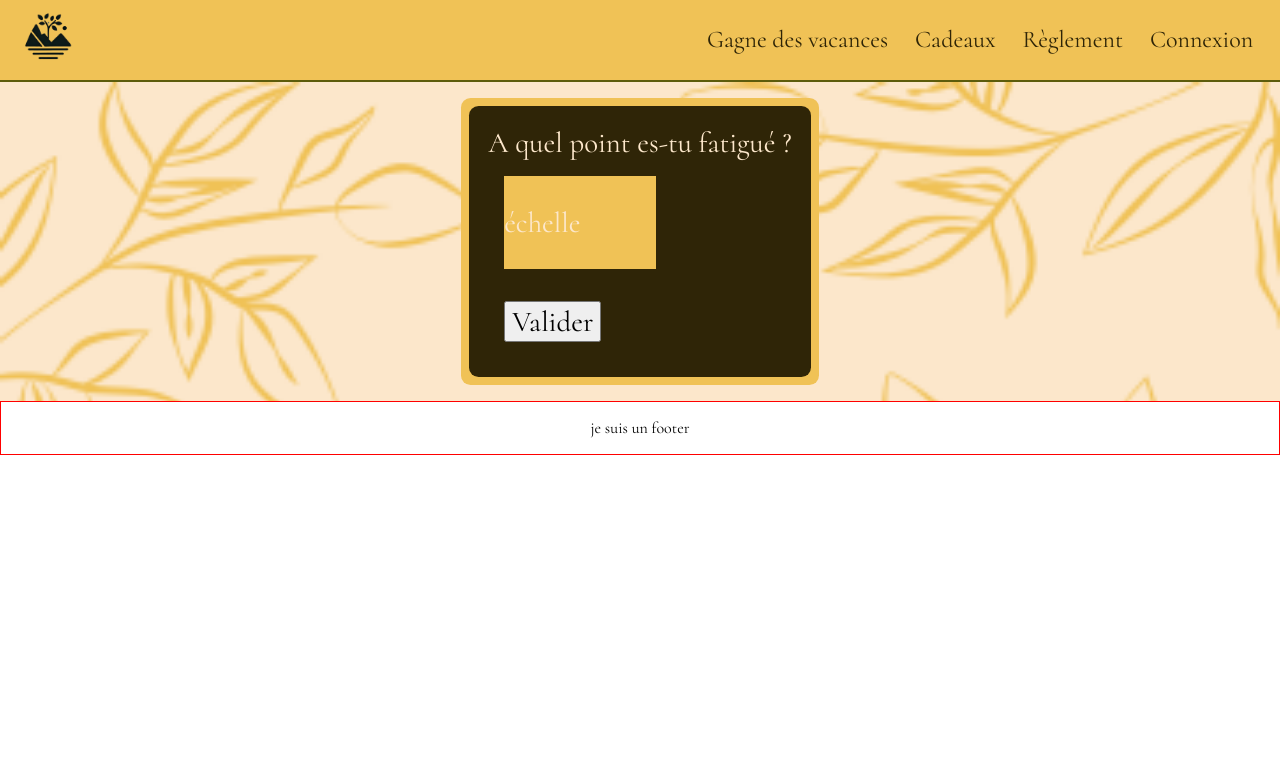
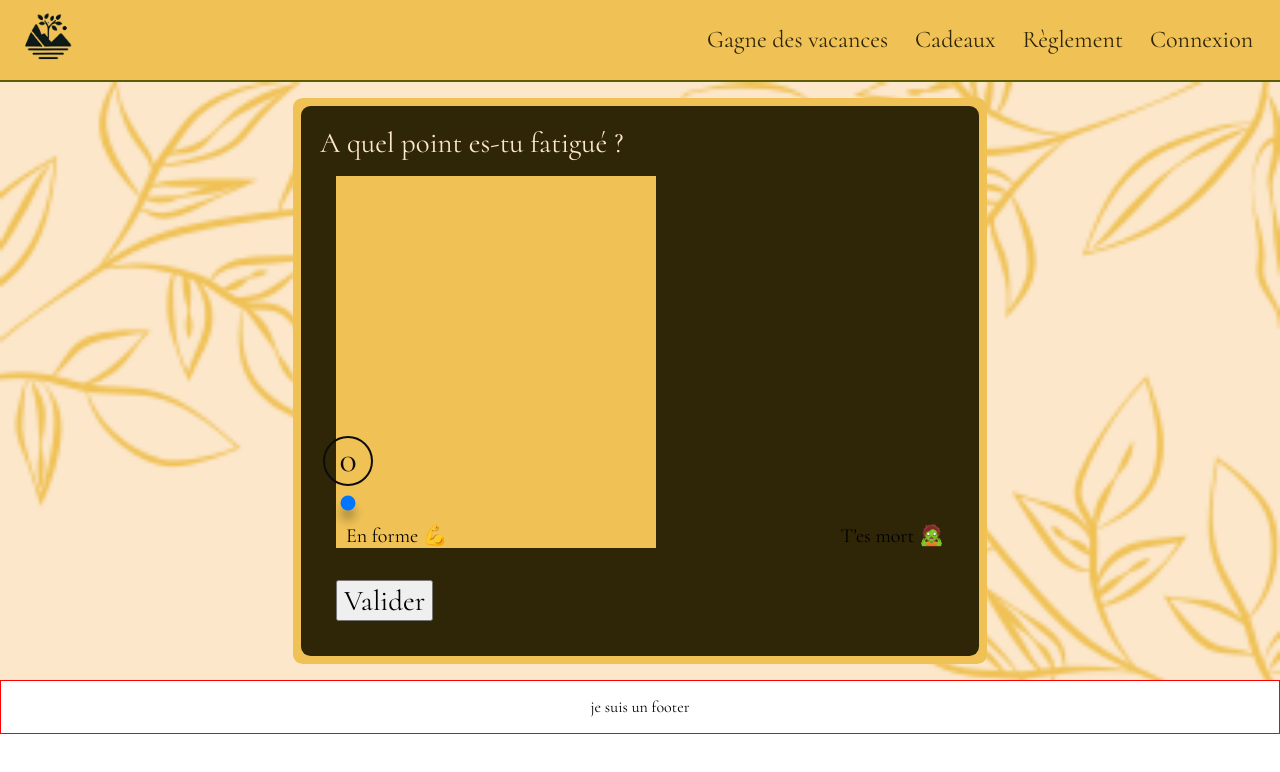
Before and after one commit to ChloeSeclier/Hackathon2025-TEC, a React (Vite) app: page /jeu in a window 1280 px wide. Both pictures are taken after a click on the button "Valider". Shown: the top 772 px of the page. Built offline with nearby package versions, Linux system fonts and the light colour scheme.

Commit message:
jeu finish

```diff
--- a/src/App.jsx
+++ b/src/App.jsx
@@ -1,16 +1,16 @@
 import { Outlet } from 'react-router-dom';
-
+import { ScaleProvider } from './components/scaleContext';
 import Footer from './components/Footer';
 import Header from './components/Header';
 
 function App() {
-  // const { pathname } = useLocation();
-
   return (
     <>
       <Header />
       <main>
-        <Outlet />
+        <ScaleProvider>
+          <Outlet />
+        </ScaleProvider>
       </main>
 
       <Footer />
--- a/src/components/Scale.jsx
+++ b/src/components/Scale.jsx
@@ -1,24 +1,16 @@
-import React, { useState } from 'react';
+import React, { useContext } from 'react';
+import { ScaleContext } from '../components/scaleContext';
 import '../css/scale.css';
 
 function Scale() {
-  // Valeur du slider
-  const [value, setValue] = useState(0);
-  // Calculer la position du bullet
+  const { value, handleSliderChange } = useContext(ScaleContext);
+
   const max = 5;
-  const bulletPosition = (value / max) * 578; // Calcul de la position du bullet
-
-  const handleSliderChange = (event) => {
-    setValue(event.target.value); // Mettre à jour la valeur du slider
-  };
+  const bulletPosition = (value / max) * 578;
 
   return (
     <div className="container">
-      <div
-        className="range-slider"
-        //   style={{ position: 'relative' }}
-      >
-        {/* Afficher la valeur dynamique du bullet */}
+      <div className="range-slider">
         <span
           id="rs-bullet"
           className="rs-label"
@@ -33,14 +25,13 @@ function Scale() {
           value={value}
           min="0"
           max={max}
-          onInput={handleSliderChange}
+          onInput={(event) => handleSliderChange(event.target.value)}
         />
       </div>
 
       <div className="box-minmax">
-        <span>0</span>
-
-        <span>{max}</span>
+        <span>En forme 💪</span>
+        <span>T'es mort 🧟</span>
       </div>
     </div>
   );
--- a/src/components/jeu.jsx
+++ b/src/components/jeu.jsx
@@ -1,11 +1,14 @@
-import { useState } from 'react';
+import { useContext, useEffect, useState } from 'react';
 import { listQuestion } from '../objet/listQuestion';
+import Scale from '../components/Scale';
+import { ScaleContext, ScaleProvider } from '../components/scaleContext';
 
 export default function Jeu() {
   const [indexQuestion, setIndexQuestion] = useState(0);
   const question = listQuestion[indexQuestion];
   const [score, setScore] = useState(0);
   const [answerChoiced, setAnswerChoiced] = useState(0);
+  const { value } = useContext(ScaleContext);
 
   function handleValider() {
     // if(answerChoiced)
@@ -13,6 +16,17 @@ export default function Jeu() {
     setIndexQuestion(indexQuestion + 1);
     setAnswerChoiced(0);
   }
+  useEffect(() => {
+    if (question.typeRep !== 'boolean' && listQuestion.length > indexQuestion) {
+      if (value > 3) {
+        setAnswerChoiced(1);
+      } else {
+        setAnswerChoiced(0);
+      }
+    }
+  }, [value]);
+
+  console.log(score);
 
   return (
     <div className="container-jeu">
@@ -39,8 +53,7 @@ export default function Jeu() {
                     </div>
                   ))
                 ) : (
-                  //Display l'échelle faire le if dans l'échelle et sortir 1 ou 0 dans setAnswerChoiced()
-                  <p>échelle</p>
+                  <Scale />
                 )}
               </div>
               <button
--- /dev/null
+++ b/src/components/scaleContext.jsx
@@ -0,0 +1,19 @@
+import React, { createContext, useState } from 'react';
+
+const ScaleContext = createContext();
+
+const ScaleProvider = ({ children }) => {
+  const [value, setValue] = useState(0);
+
+  const handleSliderChange = (newValue) => {
+    setValue(newValue);
+  };
+
+  return (
+    <ScaleContext.Provider value={{ value, handleSliderChange }}>
+      {children}
+    </ScaleContext.Provider>
+  );
+};
+
+export { ScaleContext, ScaleProvider };
--- a/src/objet/listQuestion.js
+++ b/src/objet/listQuestion.js
@@ -17,7 +17,6 @@ export const listQuestion = [
   {
     idQuestion: 2,
     question: 'A quel point es-tu fatigué ?',
-    //0 en forme - 5 mort
     typeRep: 'echelle',
   },
   {
```
